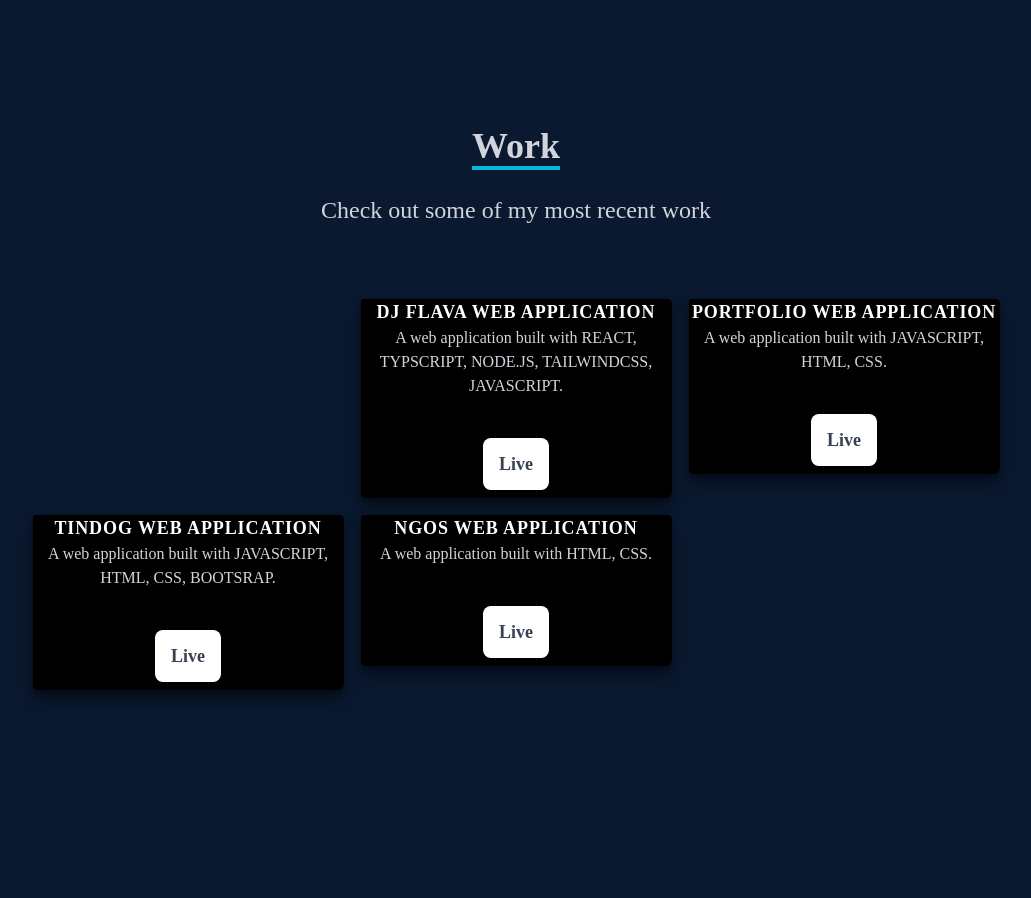
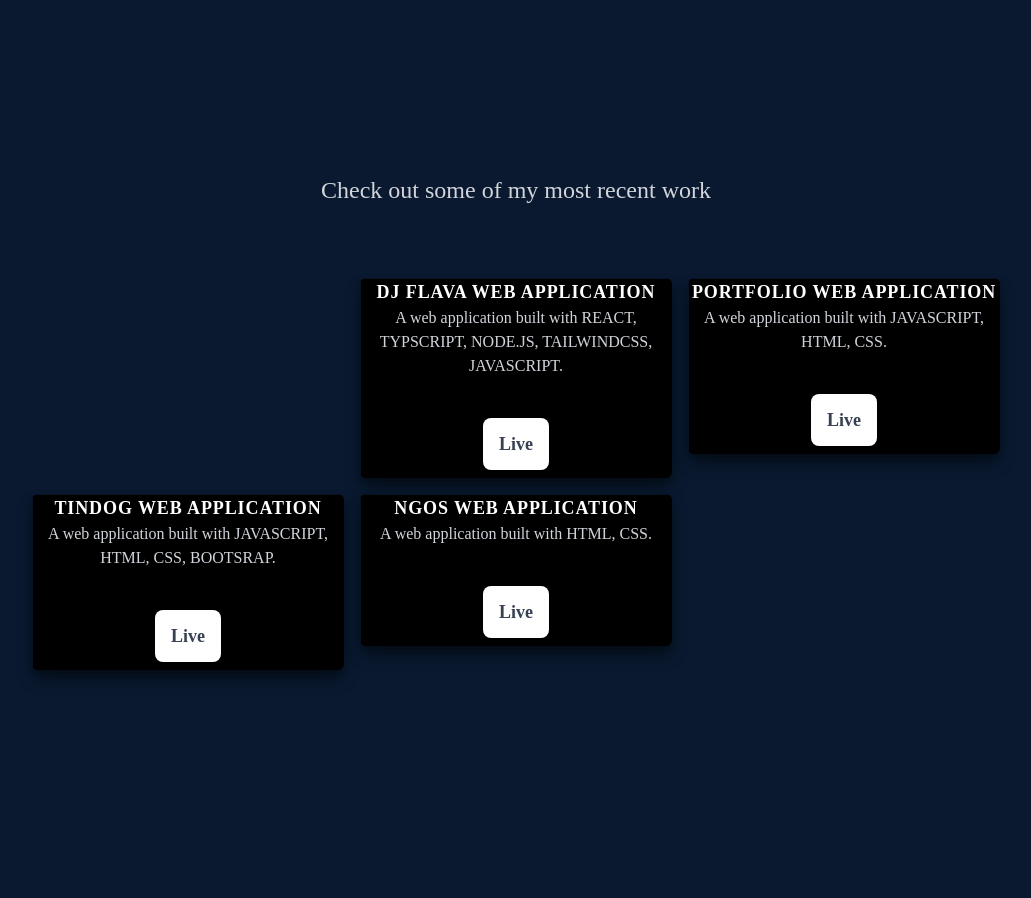
Before and after one commit to sabbatj/react-portfolio-js, a React (Create React App) app: page / in a window 1280 px wide. Shown: the part 2400-3298 px from the top of the page, without its empty margins (124-1155 px from the left). Built offline with nearby package versions, Linux system fonts and the light colour scheme.

Commit message:
Update work.screen.tsx

```diff
--- a/src/screens/work/work.screen.tsx
+++ b/src/screens/work/work.screen.tsx
@@ -6,7 +6,7 @@ const Work = () => {
       <div className='max-w-[1000px] mx-auto p-4 flex flex-col justify-center w-full h-full'>
         <div className='pb-8 w-full flex justify-center items-center flex-col mb-4 mt-4'>
           <p className='text-4xl font-bold inline border-b-4 text-gray-300 border-cyan-500'>
-            Work
+
           </p>
           <p className='py-6 text-2xl'>Check out some of my most recent work</p>
         </div>
```
